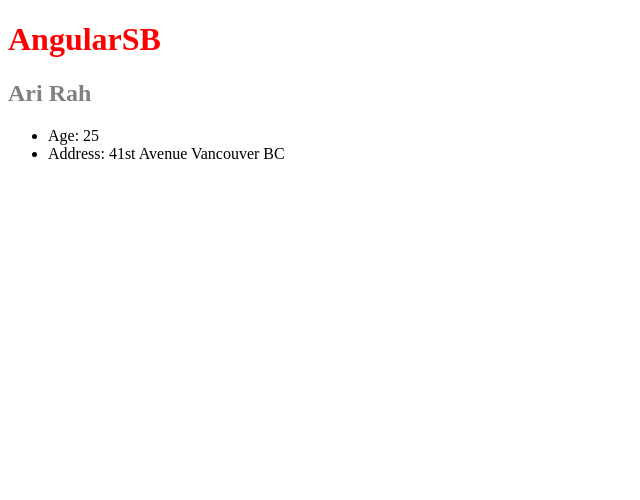
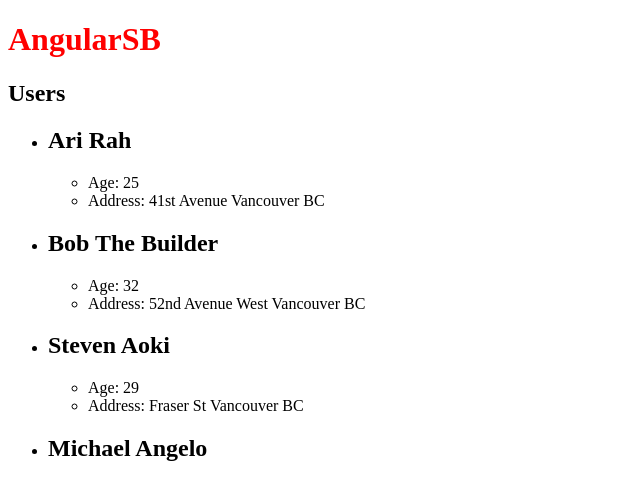
Before and after one commit to arianrah/AngularSB, an Angular app: page / in a window 1280 px wide. Shown: the top 500 px of the page, without its empty margins (0-640 px from the left). Built offline with nearby package versions, Linux system fonts and the light colour scheme.

Commit message:
Template fun. users.component

```diff
--- a/src/app/app.component.html
+++ b/src/app/app.component.html
@@ -1,2 +1,2 @@
 <h1>AngularSB</h1>
-<app-user></app-user>
+<app-users></app-users>
--- a/src/app/components/users/users.component.html
+++ b/src/app/components/users/users.component.html
@@ -1 +1,15 @@
-<p>users works!</p>
+<h2>Users</h2>
+<ul *ngIf="loaded && users.length > 0">
+  <li *ngFor="let user of users">
+    <h2>{{ user.firstName }} {{ user.lastName }}</h2>
+<ul *ngIf="showExtended && user.age && user.address">
+  <li>Age: {{ user.age }}</li>
+  <li>Address: {{ user.address.street }} {{ user.address.city }} {{ user.address.province }}</li>
+</ul>
+  </li>
+</ul>
+
+<!-- <ng-template #noUsers><h4>No Users Found</h4></ng-template> -->
+<h4 *ngIf="users?.length == 0">No Users Found</h4>
+
+<h4 *ngIf="!loaded">Loading Users...</h4>
--- a/src/app/components/users/users.component.ts
+++ b/src/app/components/users/users.component.ts
@@ -1,4 +1,6 @@
 import { Component, OnInit } from '@angular/core';
+
+import { User } from '../../models/User'
 
 @Component({
   selector: 'app-users',
@@ -6,10 +8,53 @@
   styleUrls: ['./users.component.css']
 })
 export class UsersComponent implements OnInit {
+  users: User[];
+  showExtended: boolean = true;
+  loaded: boolean = false;
 
   constructor() { }
 
   ngOnInit(): void {
+      this.users = [
+        {
+          firstName: 'Ari',
+          lastName: 'Rah',
+          age: 25,
+          address: {
+            street: '41st Avenue',
+            city: 'Vancouver',
+            province: 'BC'
+          }
+        },
+        {
+          firstName: 'Bob',
+          lastName: 'The Builder',
+          age: 32,
+          address: {
+            street: '52nd Avenue',
+            city: 'West Vancouver',
+            province: 'BC'
+          }
+        },
+        {
+          firstName: 'Steven',
+          lastName: 'Aoki',
+          age: 29,
+          address: {
+            street: 'Fraser St',
+            city: 'Vancouver',
+            province: 'BC'
+          }
+        }
+      ];
+      this.loaded = true;
+    // this.showExtended = false;
+    this.addUser({
+        firstName: 'Michael',
+        lastName: 'Angelo'
+    });
   }
-
+  addUser(user: User) {
+    this.users.push(user)
+  }
 }
```
Also changed, not shown: src/app/models/User.ts (+5 -5 lines).
